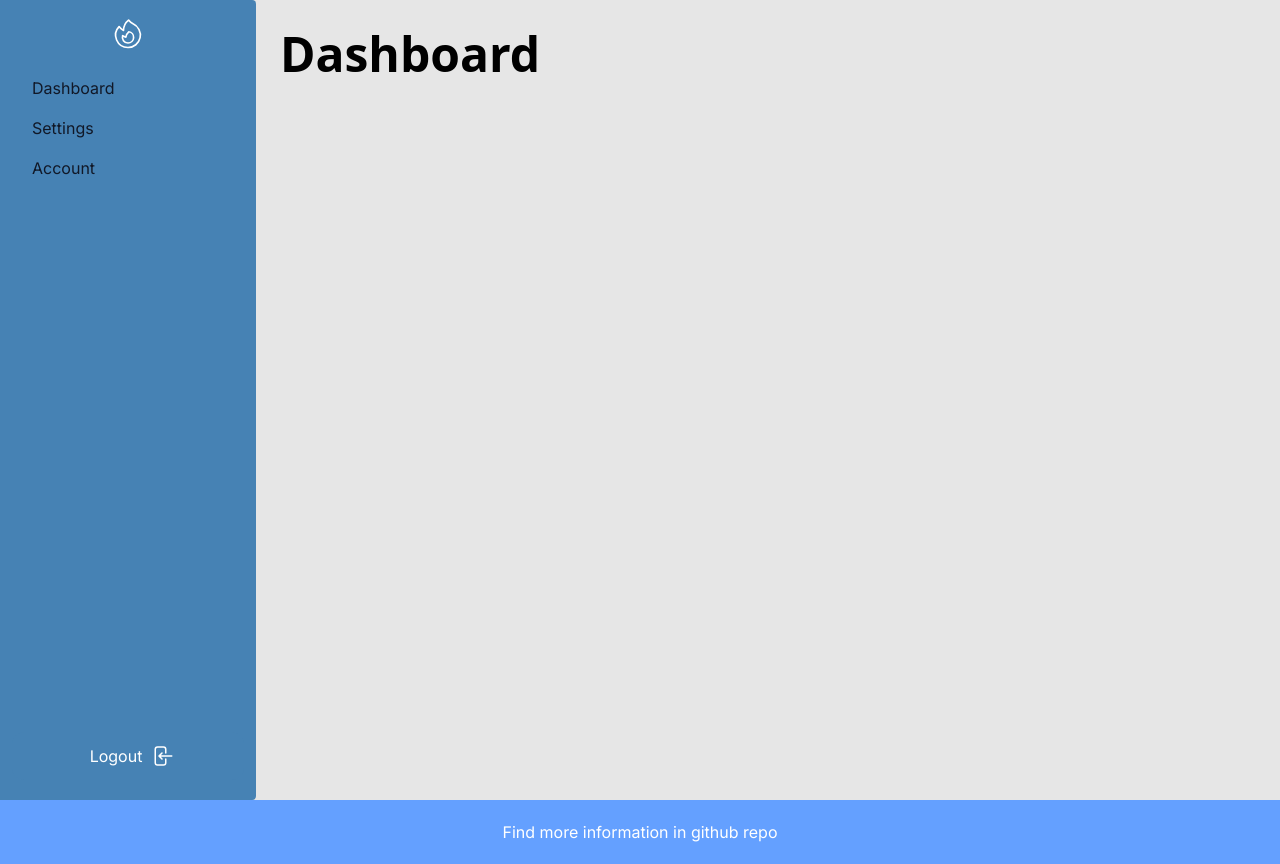
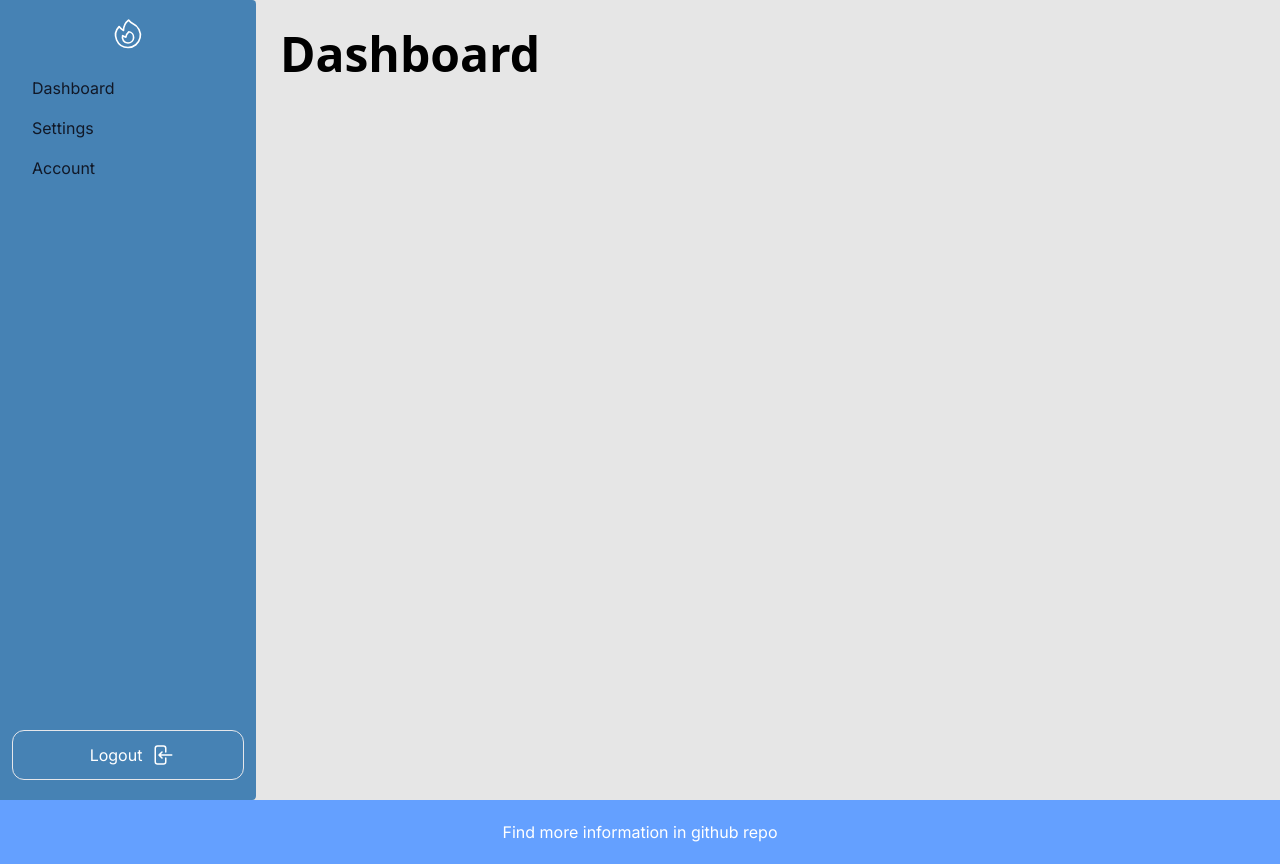
Before and after one commit to Isendoum/template-platform, a Next.js app: page /platform/dashboard in a window 1280 px wide. Built offline with nearby package versions, Linux system fonts and the light colour scheme; no server answers.

Commit message:
Button fixes, additions
- Added text variant to button.

```diff
--- a/src/app/login/form.tsx
+++ b/src/app/login/form.tsx
@@ -32,7 +32,7 @@ export const LoginForm = () => {
 
          <CustomButton
             disabled={loggingIn}
-            loading={!loggingIn}
+            loading={loggingIn}
             onClick={onSubmit}
             iconRight={<ArrowRightOnRectangleIcon className="w-6 h-6" />}
          >
--- a/src/components/core/buttons/Button.tsx
+++ b/src/components/core/buttons/Button.tsx
@@ -1,7 +1,7 @@
 import React, { ButtonHTMLAttributes } from "react";
 import ButtonLoader from "../loaders/ButtonLoader";
 type ButtonProps = ButtonHTMLAttributes<HTMLButtonElement> & {
-   variant?: "primary" | "success";
+   variant?: "primary" | "success" | "text";
    loading?: boolean;
    iconRight?: React.ReactNode;
 };
@@ -19,6 +19,8 @@ const CustomButton: React.FC<ButtonProps> = ({
             return "border bg-primary text-white transition duration-500 ease select-none hover:bg-primary-hover focus:outline-none focus:shadow-outline";
          case "success":
             return "border border-green-500 bg-green-500 text-white transition duration-500 ease select-none hover:bg-green-600 focus:outline-none focus:shadow-outline";
+         case "text":
+            return "bg-transparent border-white-500 border";
          default:
             return "";
       }
--- a/src/components/core/drawerMenu/index.tsx
+++ b/src/components/core/drawerMenu/index.tsx
@@ -131,6 +131,7 @@ const DrawerMenu = () => {
                         )}
                      </div>
                      <CustomButton
+                        variant="text"
                         onClick={async () => signOut()}
                         iconRight={
                            <ArrowLeftOnRectangleIcon className="w-6 h-6 flex" />
```
